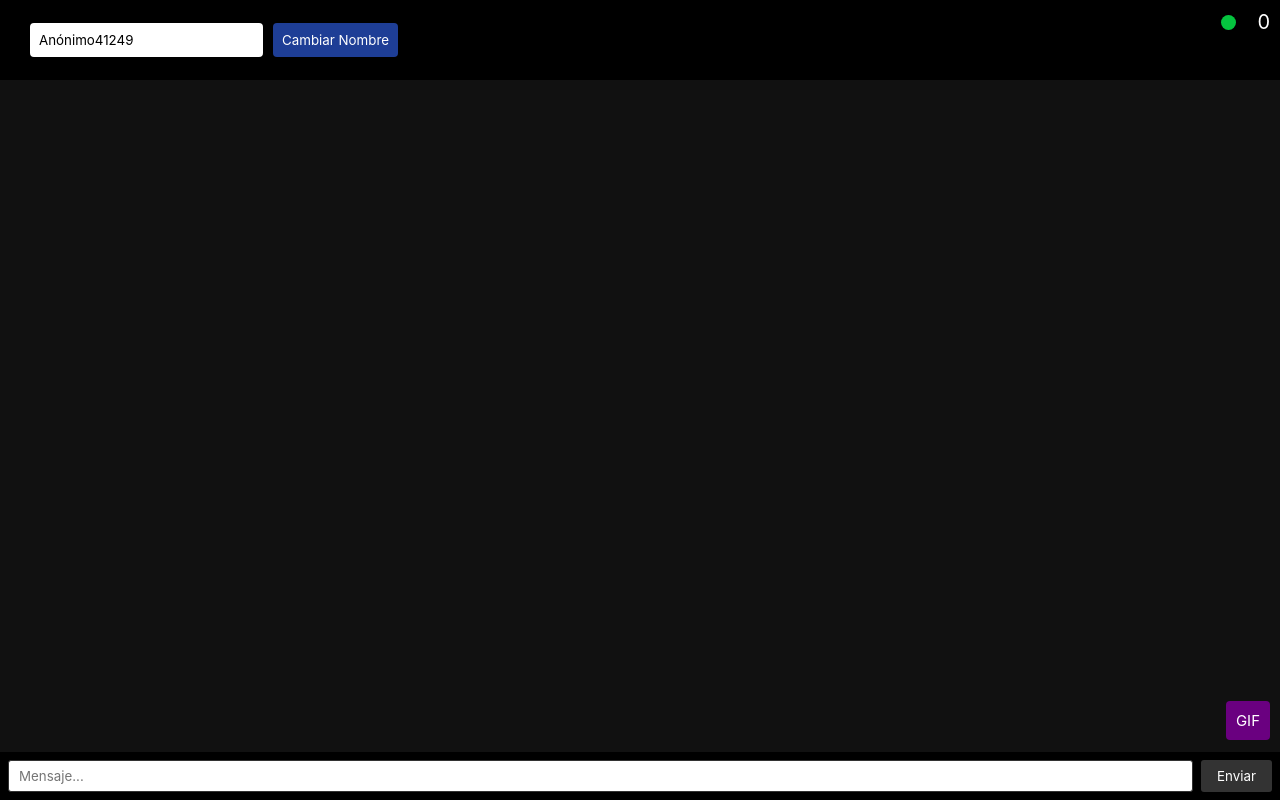
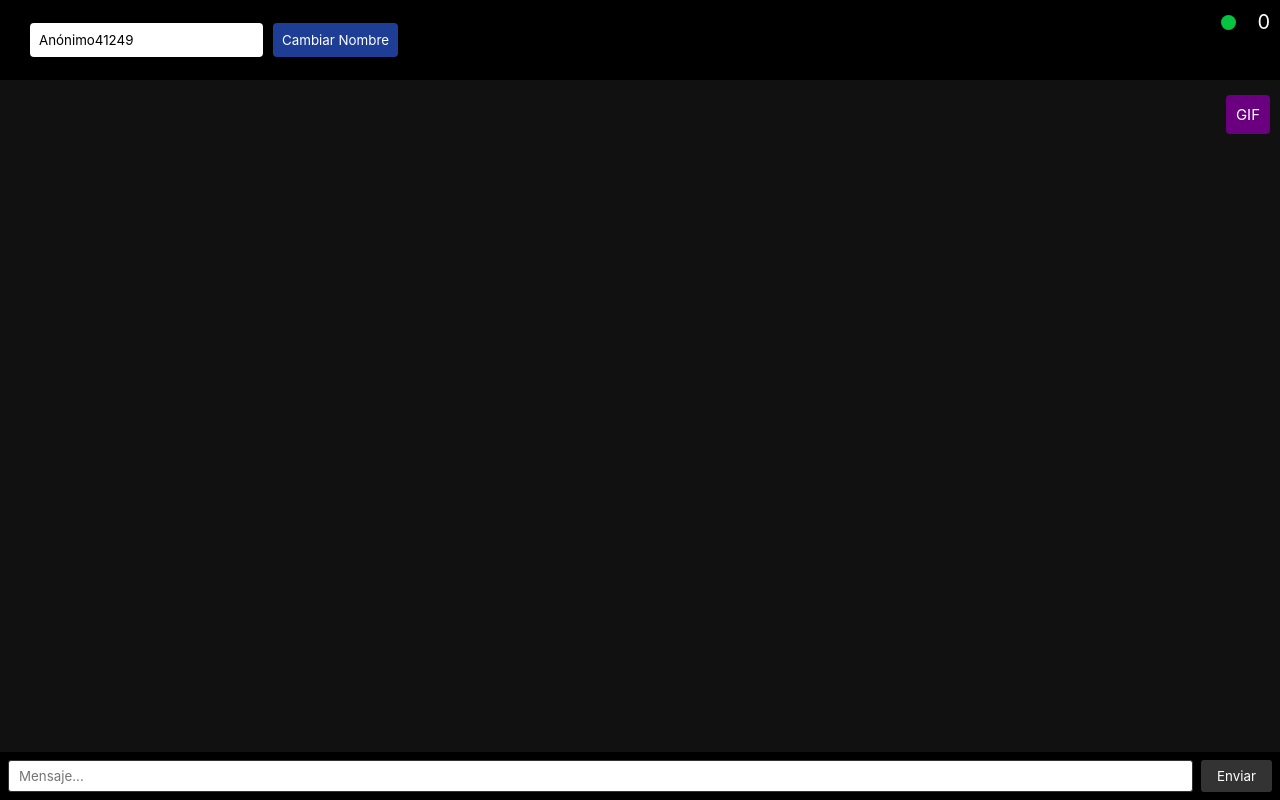
Before and after one commit to fedeperin/socket-chat, a website: page index.html in a window 1280 px wide. Drawn offline with nearby package versions, Linux system fonts and the light colour scheme; no server answers.

Commit message:
Cambiar posicion del boton de las Gifs

```diff
--- a/public/style.css
+++ b/public/style.css
@@ -188,7 +188,7 @@ body {
 
 #gifs {
     position: fixed;
-    bottom: 60px;
+    top: 95px;
     right: 10px;
     padding: 10px;
     background: #6a0080;
```
